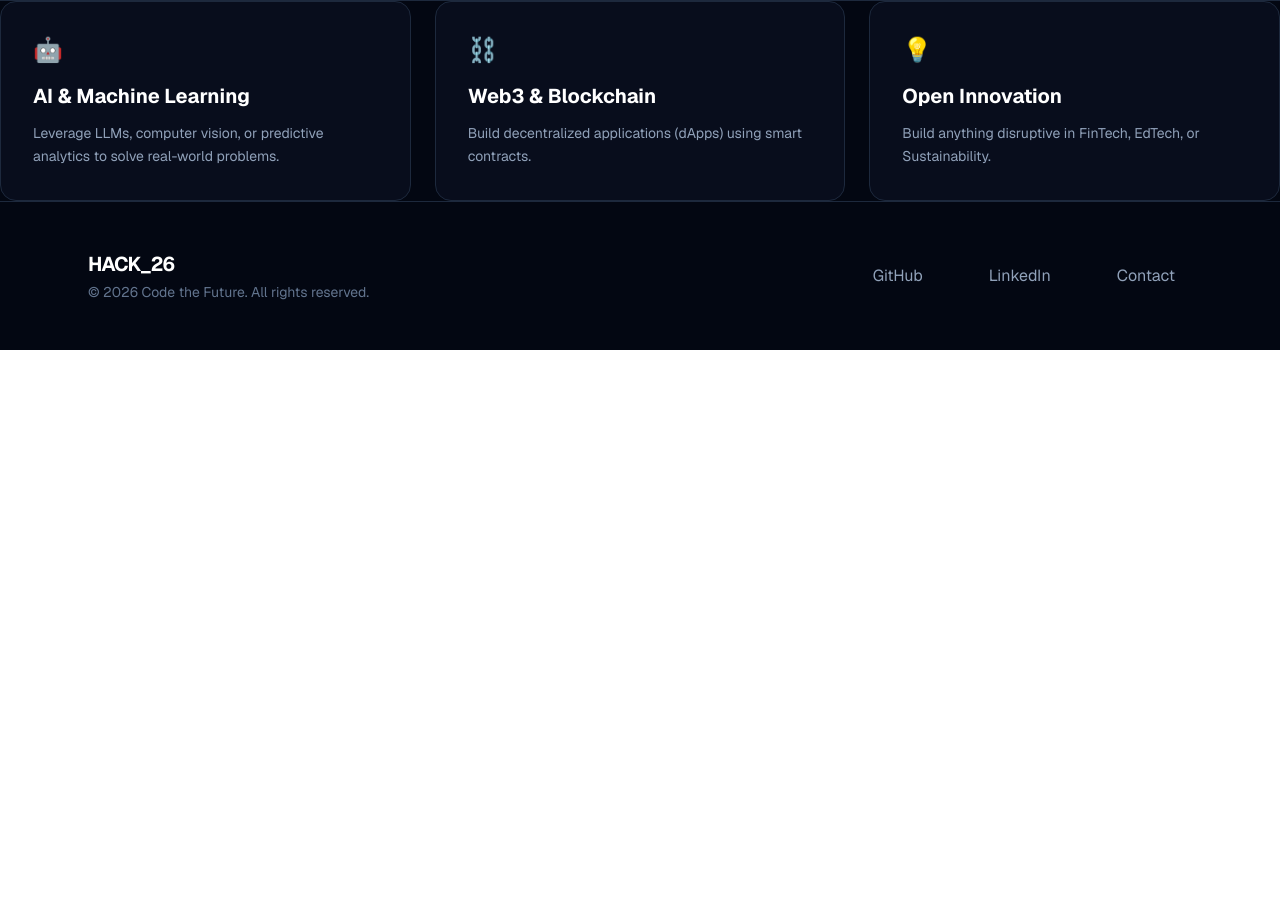
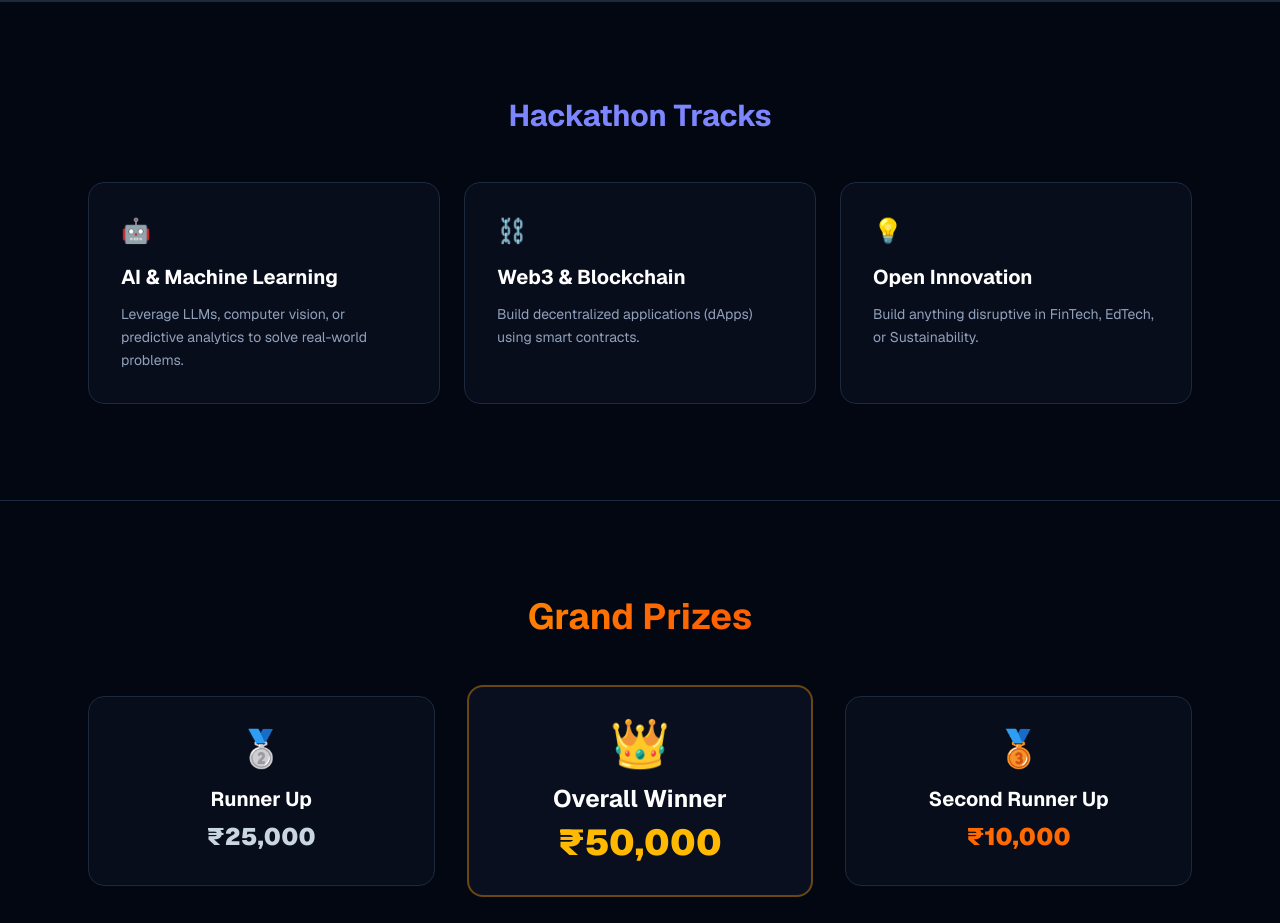
Before and after one commit to abhijeetmandal278-alt/hackathon-26, a Next.js app: page / in a window 1280 px wide. Shown: the part 1874-2797 px from the top of the page. Before the commit the page ends 2224 px from the top, so only its background shows below. Built offline with nearby package versions, Linux system fonts and the light colour scheme.

Commit message:
restored

```diff
--- a/app/page.tsx
+++ b/app/page.tsx
@@ -129,39 +129,54 @@ export default function Home() {
       </section>
 
       {/* Detailed Tracks Section */}
+      <section id="tracks" className="py-24 bg-[#030712] relative z-10 border-t border-slate-800">
+        <div className="max-w-6xl mx-auto px-6">
+          <h2 className="text-3xl font-bold text-indigo-400 mb-12 text-center">Hackathon Tracks</h2>
           <div className="grid grid-cols-1 md:grid-cols-3 gap-6">
-
-  {/* AI Track */}
-  <div className="group relative p-8 rounded-2xl bg-slate-900/40 border border-slate-800 transition-all duration-300 hover:scale-105 hover:border-indigo-500/50 hover:shadow-[0_0_30px_rgba(99,102,241,0.3)] overflow-hidden">
-    <div className="absolute -inset-0.5 bg-gradient-to-r from-cyan-500 via-purple-500 to-pink-500 rounded-2xl opacity-0 group-hover:opacity-20 blur-xl transition-opacity duration-500"></div>
-    <div className="relative z-10">
+            <div className="p-8 rounded-2xl bg-slate-900/40 border border-slate-800 hover:border-indigo-500/50 transition-all group relative overflow-hidden">
               <div className="text-2xl mb-4">🤖</div>
               <h3 className="text-xl font-bold text-white mb-3">AI & Machine Learning</h3>
               <p className="text-slate-400 text-sm leading-relaxed">Leverage LLMs, computer vision, or predictive analytics to solve real-world problems.</p>
             </div>
-  </div>
-
-  {/* Web3 Track */}
-  <div className="group relative p-8 rounded-2xl bg-slate-900/40 border border-slate-800 transition-all duration-300 hover:scale-105 hover:border-purple-500/50 hover:shadow-[0_0_30px_rgba(168,85,247,0.3)] overflow-hidden">
-    <div className="absolute -inset-0.5 bg-gradient-to-r from-cyan-500 via-purple-500 to-pink-500 rounded-2xl opacity-0 group-hover:opacity-20 blur-xl transition-opacity duration-500"></div>
-    <div className="relative z-10">
+            <div className="p-8 rounded-2xl bg-slate-900/40 border border-slate-800 hover:border-indigo-500/50 transition-all group relative overflow-hidden">
               <div className="text-2xl mb-4">⛓️</div>
               <h3 className="text-xl font-bold text-white mb-3">Web3 & Blockchain</h3>
               <p className="text-slate-400 text-sm leading-relaxed">Build decentralized applications (dApps) using smart contracts.</p>
             </div>
-  </div>
-
-  {/* Open Innovation Track */}
-  <div className="group relative p-8 rounded-2xl bg-slate-900/40 border border-slate-800 transition-all duration-300 hover:scale-105 hover:border-pink-500/50 hover:shadow-[0_0_30px_rgba(236,72,153,0.3)] overflow-hidden">
-    <div className="absolute -inset-0.5 bg-gradient-to-r from-cyan-500 via-purple-500 to-pink-500 rounded-2xl opacity-0 group-hover:opacity-20 blur-xl transition-opacity duration-500"></div>
-    <div className="relative z-10">
+            <div className="p-8 rounded-2xl bg-slate-900/40 border border-slate-800 hover:border-indigo-500/50 transition-all group relative overflow-hidden">
               <div className="text-2xl mb-4">💡</div>
               <h3 className="text-xl font-bold text-white mb-3">Open Innovation</h3>
               <p className="text-slate-400 text-sm leading-relaxed">Build anything disruptive in FinTech, EdTech, or Sustainability.</p>
             </div>
           </div>
+        </div>
+      </section>
 
+      {/* Grand Prizes Section */}
+      <section id="prizes" className="py-24 bg-[#030712] relative overflow-hidden border-t border-slate-800">
+        <div className="max-w-6xl mx-auto px-6">
+          <h2 className="text-4xl font-bold text-center mb-12 bg-gradient-to-r from-yellow-400 via-orange-500 to-red-500 bg-clip-text text-transparent">
+            Grand Prizes
+          </h2>
+          <div className="grid grid-cols-1 md:grid-cols-3 gap-8 items-center">
+            <div className="group relative p-8 rounded-2xl bg-slate-900/40 border border-slate-800 text-center transition-all duration-300 hover:scale-105 hover:shadow-[0_0_30px_rgba(192,192,192,0.6)]">
+              <div className="text-4xl mb-4">🥈</div>
+              <h3 className="text-xl font-bold text-white mb-2">Runner Up</h3>
+              <p className="text-2xl font-black text-slate-300">₹25,000</p>
             </div>
+            <div className="group relative p-8 rounded-2xl bg-slate-900/60 border-2 border-amber-500/40 text-center transition-all duration-300 hover:scale-110 hover:shadow-[0_0_40px_rgba(245,158,11,0.8)]">
+              <div className="text-5xl mb-4">👑</div>
+              <h3 className="text-2xl font-bold text-white mb-2">Overall Winner</h3>
+              <p className="text-4xl font-black text-amber-400">₹50,000</p>
+            </div>
+            <div className="group relative p-8 rounded-2xl bg-slate-900/40 border border-slate-800 text-center transition-all duration-300 hover:scale-105 hover:shadow-[0_0_30px_rgba(249,115,22,0.7)]">
+              <div className="text-4xl mb-4">🥉</div>
+              <h3 className="text-xl font-bold text-white mb-2">Second Runner Up</h3>
+              <p className="text-2xl font-black text-orange-500">₹10,000</p>
+            </div>
+          </div>
+        </div>
+      </section>
 
       {/* Footer Section */}
       <footer className="py-12 border-t border-slate-800 bg-[#030712] relative z-10">
```
Lines whose indentation alone changed are shown as unchanged.
